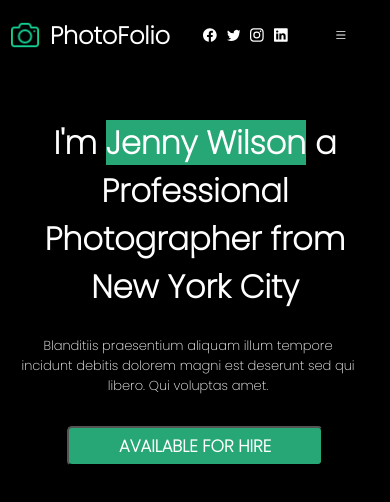
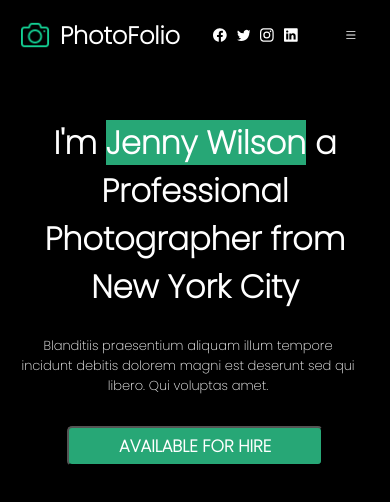
Before and after one commit to harshal-stack/p1, a plain HTML site: page index.html in a window 390 px wide. Shown: the top 502 px of the page. Drawn offline with nearby package versions, Linux system fonts and the light colour scheme.

Commit message:
Update style.css

```diff
--- a/style.css
+++ b/style.css
@@ -92,7 +92,7 @@ nav a:hover {
     display: flex;
     justify-content: space-between;
     align-items: center;
-    margin: 10px 0px;
+    margin: 10px 10px;
   }
 
   .navbar {
```
